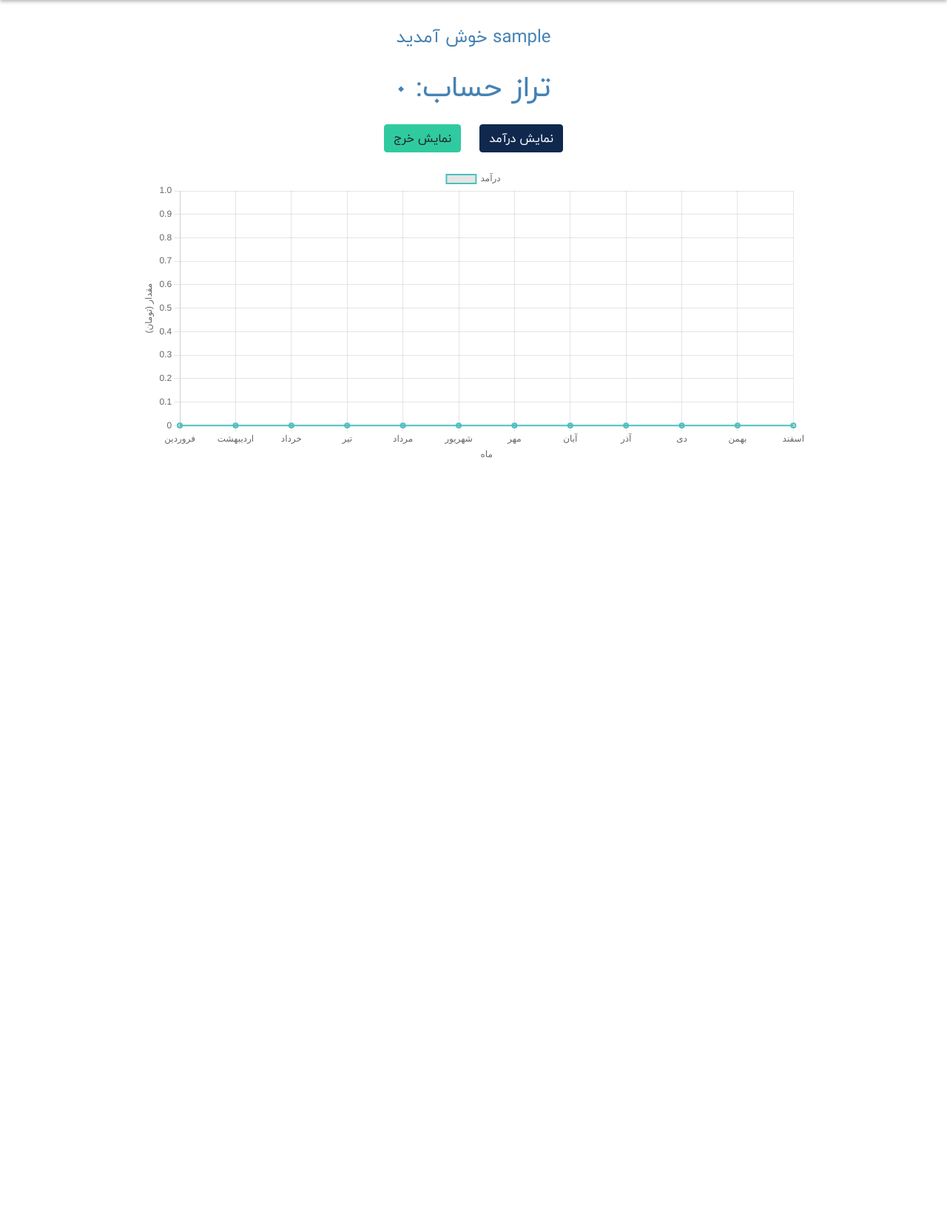
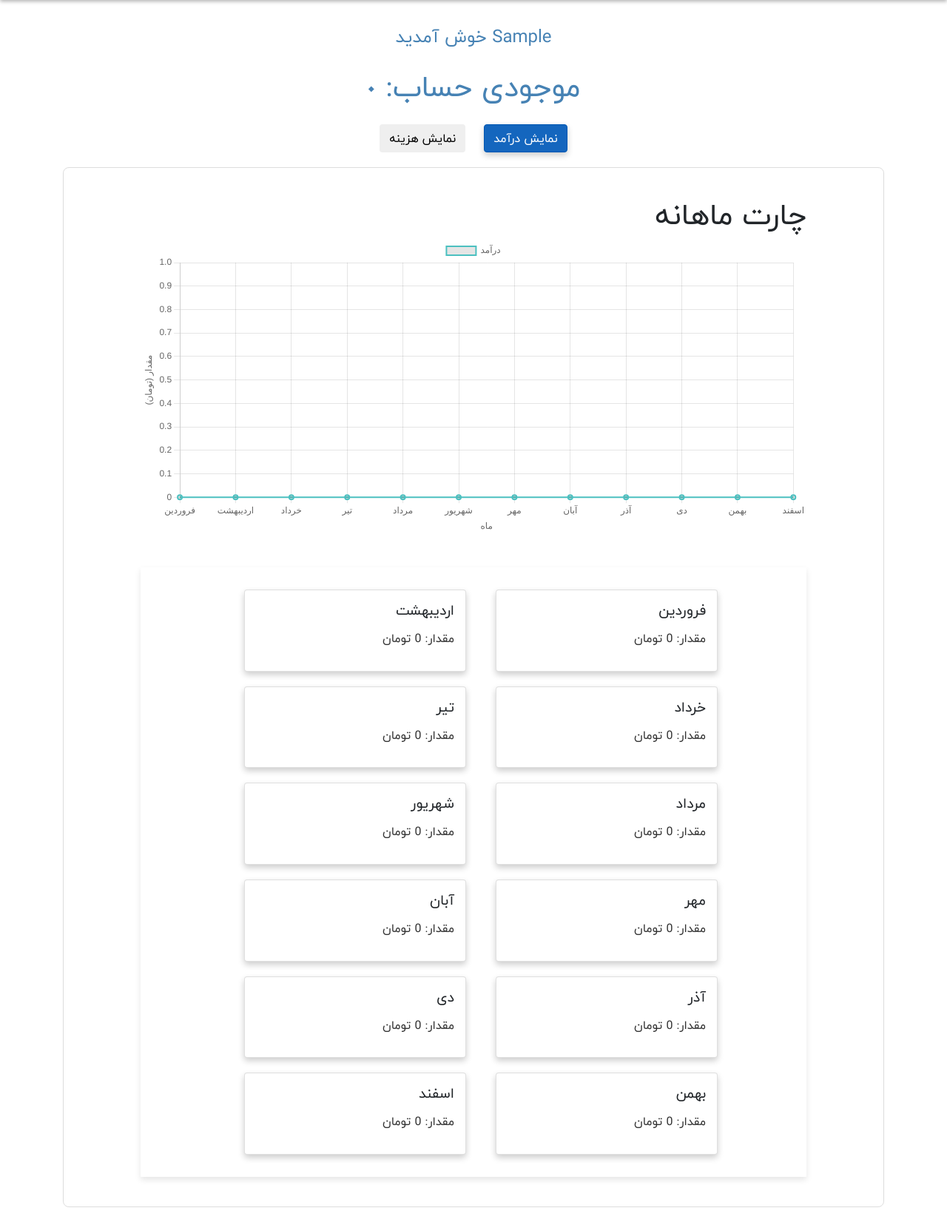
Before and after one commit to AhEsmaeili79/Account_balance, a Django app: page / in a window 1280 px wide. Shown: the part 68-1720 px from the top of the page at 74% size. Before the commit the page ends 687 px from the top, so only its background shows below. Run offline with Django 4.2, Linux system fonts and the light colour scheme; the visitor is signed in with stand-in values (Sample User, id 1); data that the repository does not hold is empty; some libraries are stand-ins or nearby versions.

Commit message:
change_index

```diff
--- a/Account_balance/static/css/style.css
+++ b/Account_balance/static/css/style.css
@@ -108,6 +108,13 @@ body::before {
 }
 
 /* chart  */
+#chartPage {
+    margin: 20px 0;
+    border: 1px solid #ddd;
+    border-radius: 8px;
+    padding: 20px;
+    background-color: #fff;
+}
 .chart-container {
     position: relative;
     margin: 20px auto;
@@ -126,11 +133,92 @@ canvas {
     margin-top: 20px;
 }
 
+/* Details Content */
+#detailsContent {
+    background-color: #ffffff;
+    padding: 20px;
+    box-shadow: 0 4px 8px rgba(0, 0, 0, 0.1);
+    margin-top: 20px;
+    max-width: 900px;
+    margin: 20px auto; /* Centered and responsive */
+    text-align: right; /* Right-align text for RTL layout */
+}
+
+#detailsContent h3 {
+    font-size: 1.4em;
+    color: #4682b4;
+    margin-bottom: 15px;
+    border-bottom: 2px solid #4682b4;
+    padding-bottom: 10px;
+}
+
+#detailsContent p {
+    font-size: 1em;
+    color: #333;
+    line-height: 1.6;
+    margin-bottom: 15px;
+}
+
+#detailsContent ul {
+    list-style-type: disc;
+    margin-left: 20px;
+    margin-bottom: 15px;
+}
+
+#detailsContent ul li {
+    margin-bottom: 10px;
+}
+
+#detailsContent table {
+    width: 100%;
+    border-collapse: collapse;
+    margin-bottom: 20px;
+}
+
+#detailsContent table, #detailsContent th, #detailsContent td {
+    border: 1px solid #ddd;
+}
+
+#detailsContent th, #detailsContent td {
+    padding: 10px;
+    text-align: right; /* Right-align text for RTL layout */
+}
+
+#detailsContent th {
+    background-color: #f2f2f2;
+    color: #4682b4;
+}
+
+#detailsContent tr:nth-child(even) {
+    background-color: #f9f9f9;
+}
+
+/* Responsive Design */
+@media (max-width: 768px) {
+    #detailsContent {
+        padding: 15px;
+    }
+
+    #detailsContent h3 {
+        font-size: 1.2em;
+    }
+
+    #detailsContent p {
+        font-size: 0.9em;
+    }
+
+    #detailsContent table, #detailsContent th, #detailsContent td {
+        font-size: 0.9em;
+    }
+}
+
+
 .card-container {
     display: flex;
     flex-wrap: wrap;
     justify-content: center;
 }
+
 
 .card {
     background-color: #e0f7fa;
@@ -152,16 +240,23 @@ canvas {
     margin: 5px 0;
 }
 
-.footer {
-    background-color: #87cefa;
-    color: #fff;
-    text-align: center;
-    padding: 10px;
-    position: fixed;
-    bottom: 0;
-    width: 100%;
-    box-shadow: 0 -2px 5px rgba(0,0,0,0.3);
+
+/* Styling for the active button */
+.btn.active {
+    background-color: #1466be; /* Darker blue for active state */
+    border-color: #0056b3; /* Darker blue border for active state */
+    box-shadow: 0 4px 8px rgba(0, 0, 0, 0.2); /* Optional shadow for emphasis */
+    color: #ffffff; /* Keep text color white for readability */
 }
+
+.btn.active:hover {
+    background-color: #004494; /* Even darker blue on hover when active */
+    border-color: #004494; /* Even darker blue border on hover when active */
+    box-shadow: 0 4px 8px rgba(0, 0, 0, 0.2); /* Maintain shadow */
+}
+
+/* end chart */
+
 
 /* Animations */
 @keyframes fadeIn {
@@ -358,12 +453,43 @@ canvas {
     box-shadow: 0 0 0 0.2rem rgba(38, 143, 255, 0.25);
 }
 
-.btn-primary {
-    background-color: #007bff;
-    border-color: #007bff;
+
+
+/* Footer */
+.footer {
+    background-color: #87cefa;
+    color: #fff;
+    text-align: center;
+    padding: 10px;
+    position: fixed;
+    bottom: 0;
+    width: 100%;
+    box-shadow: 0 -2px 5px rgba(0,0,0,0.3);
 }
 
-.btn-primary:hover {
-    background-color: #0056b3;
-    border-color: #004085;
+a.card-link{
+    margin-left: 20px;
 }
+/* Card link to make the entire card clickable */
+.card-link {
+    text-decoration: none;
+    color: inherit; /* Inherit text color from card */
+}
+
+.card-link:hover .card {
+    background-color: #e0f7fa; /* Slightly different color on hover */
+    transform: scale(1.02); /* Slight zoom effect */
+    box-shadow: 0 6px 12px rgba(0, 0, 0, 0.2); /* Increase shadow on hover */
+}
+
+.card {
+    background-color: #e0f7fa;
+    border: 1px solid #b2ebf2;
+    border-radius: 8px;
+    box-shadow: 0 4px 8px rgba(0, 0, 0, 0.2);
+    margin: 10px;
+    padding: 15px;
+    width: 300px;
+    text-align: right;
+    transition: background-color 0.3s, transform 0.3s, box-shadow 0.3s;
+}
--- a/Account_balance/static/js/main.js
+++ b/Account_balance/static/js/main.js
@@ -32,6 +32,7 @@ document.addEventListener('DOMContentLoaded', () => {
                 incomeData = data.income;
                 outcomeData = data.outcome;
                 updateChart();
+                document.getElementById('showIncome').click();
             })
             .catch(error => console.error('Error fetching data:', error));
 
@@ -84,30 +85,55 @@ document.addEventListener('DOMContentLoaded', () => {
 
         function updateChart() {
             document.getElementById('showIncome').addEventListener('click', () => {
+                setActiveButton('showIncome');
                 timeSeriesChart.data.datasets[0].data = incomeData;
                 timeSeriesChart.data.datasets[0].label = 'درآمد';
                 timeSeriesChart.update();
                 document.getElementById('detailsContent').innerHTML = '<div class="card-container">' +
-                    months.map((month, index) => `<div class="card"><h5>${month}</h5><p>مقدار: ${incomeData[index]} تومان</p></div>`).join('') +
+                    months.map((month, index) => `
+                        <a href="/reports/month=${index + 1}" class="card-link">
+                            <div class="card">
+                                <h5>${month}</h5>
+                                <p>مقدار: ${incomeData[index]} تومان</p>
+                            </div>
+                        </a>
+                    `).join('') +
                     '</div>';
             });
 
             document.getElementById('showOutcome').addEventListener('click', () => {
+                setActiveButton('showOutcome');
                 timeSeriesChart.data.datasets[0].data = outcomeData;
-                timeSeriesChart.data.datasets[0].label = 'هزینه';
+                timeSeriesChart.data.datasets[0].label = 'خرج';
                 timeSeriesChart.update();
                 document.getElementById('detailsContent').innerHTML = '<div class="card-container">' +
-                    months.map((month, index) => `<div class="card"><h5>${month}</h5><p>مقدار: ${outcomeData[index]} تومان</p></div>`).join('') +
+                    months.map((month, index) => `
+                        <a href="/reports/month=${index + 1}" class="card-link">
+                            <div class="card">
+                                <h5>${month}</h5>
+                                <p>مقدار: ${outcomeData[index]} تومان</p>
+                            </div>
+                        </a>
+                    `).join('') +
                     '</div>';
             });
         }
 
-        // Initialize chart with default data
+
+        function setActiveButton(buttonId) {
+            // Remove active class from all buttons
+            document.querySelectorAll('.btn').forEach(button => button.classList.remove('active'));
+
+            // Add active class to the clicked button
+            document.getElementById(buttonId).classList.add('active');
+        }
+
+        // Initialize chart with default data and trigger the default view
         updateChart();
     }
 
 
-    // transaction
+    // transaction Page
     if (document.getElementById('transactions-container')) {
         document.getElementById('showIncome').addEventListener('click', function() {
             document.querySelectorAll('.transaction-card').forEach(function(card) {
--- a/templates/home/index.html
+++ b/templates/home/index.html
@@ -3,17 +3,17 @@
 {% block content %}
     <div class="container">
         <div class="content">
-            <div class="welcome-message" id="welcomeMessage"> {{ user.username }} خوش آمدید  </div>
+            <div class="welcome-message" id="welcomeMessage"> {{ user.first_name }} خوش آمدید  </div>
             {% if balance %}
                 {% for blc in balance %}
-                <div class="balance-display" id="balance">تراز حساب: {{ blc.balance }} تومان</div>
+                <div class="balance-display" id="balance">موجودی حساب: {{ blc.balance }} تومان</div>
                 {% endfor %}
             {% else %}
-                <div class="balance-display" id="balance">تراز حساب: 0 </div>
+                <div class="balance-display" id="balance">موجودی حساب: 0 </div>
             {% endif %}
             <div class="button-group">
-                <button class="btn btn-primary" id="showIncome">نمایش درآمد</button>
-                <button class="btn btn-secondary" id="showOutcome">نمایش خرج</button>
+                <button class="btn" id="showIncome">نمایش درآمد</button>
+                <button class="btn" id="showOutcome">نمایش هزینه</button>
             </div>
             {% include 'partials/_chart.html' %}
         </div>
--- a/templates/partials/_chart.html
+++ b/templates/partials/_chart.html
@@ -1,8 +1,10 @@
 <div id="chartPage">
     <div class="chart-container">
+        <h1 class="center">چارت ماهانه</h1>
         <canvas id="timeSeriesChart"></canvas>
     </div>
-    <div class="details-container">
+    <div class="details-container" id="detailsContent-container">
+        <div class="mt-10"></div>
         <div id="detailsContent">
             <!-- Details will be populated here -->
         </div>
```
